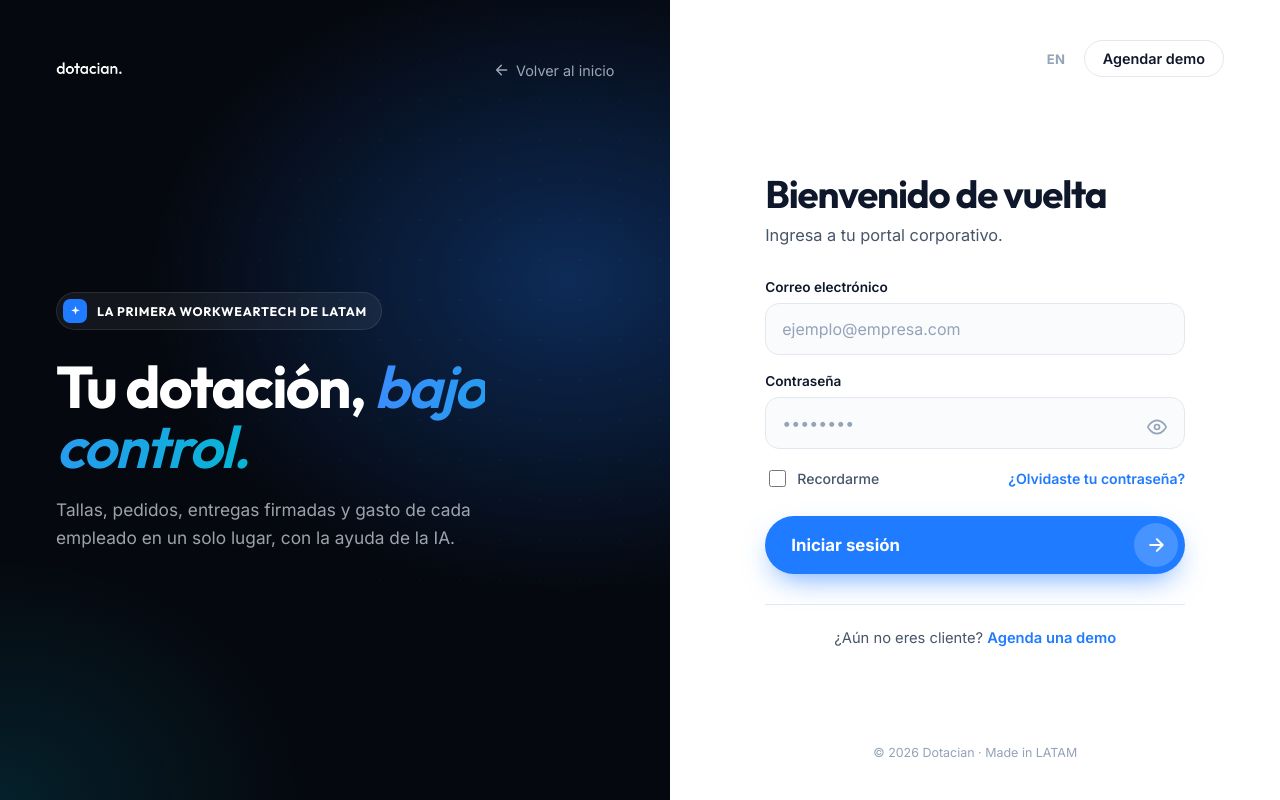
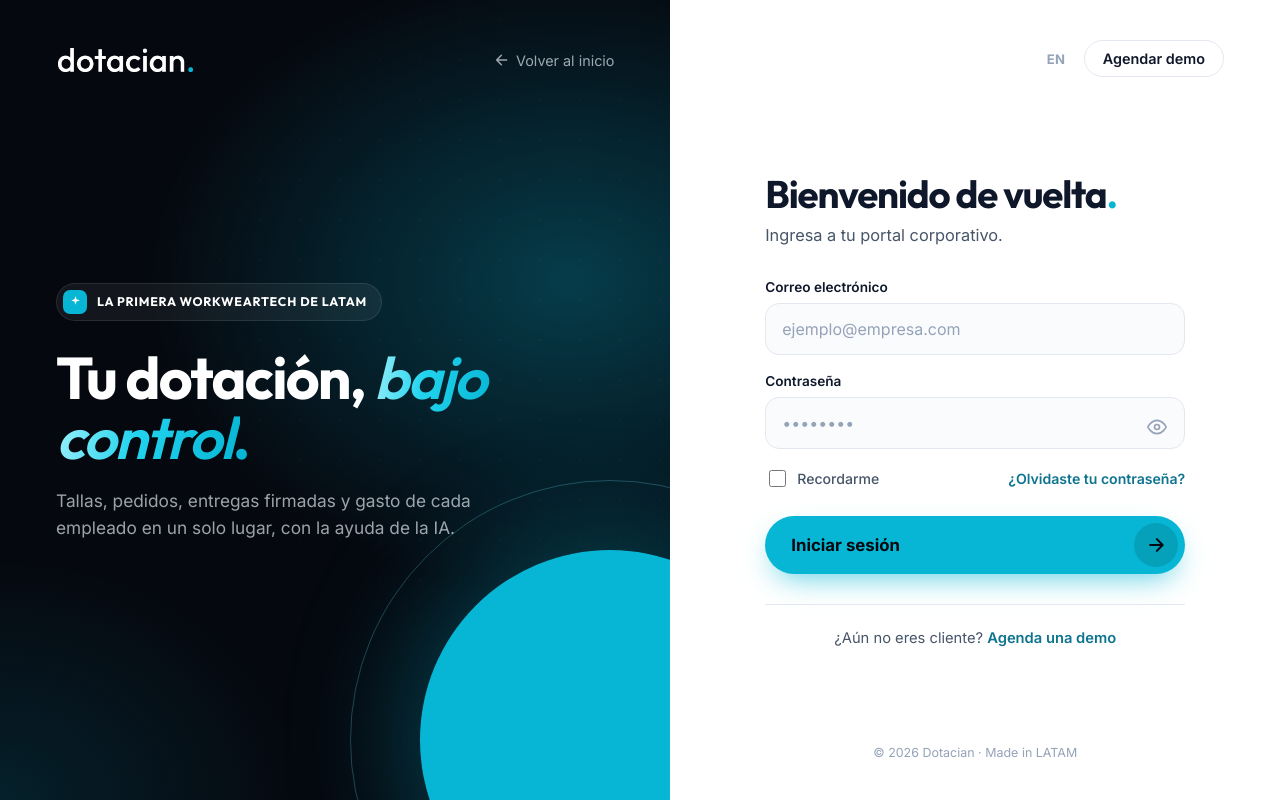
Before and after one commit to juanvalenciarg/dotacian, a plain HTML site: page login.es.html in a window 1280 px wide. Drawn offline with nearby package versions, Linux system fonts and the light colour scheme.

Commit message:
Login: experiencia de marca con el cian y el punto de Dotacian
Co-Authored-By: Claude Opus 5.5 <noreply@anthropic.com>

```diff
--- a/login.es.html
+++ b/login.es.html
@@ -27,7 +27,9 @@
     :root {
       --ink: #05080F;
       --ink-2: #0A101C;
-      --blue: #1F7BFF;
+      --blue: #06B6D4;
+      --brand: #06B6D4;
+      --brand-deep: #0E7490;
       --cyan: #06B6D4;
       --mint: #10B981;
       --amber: #F59E0B;
@@ -37,7 +39,7 @@
       --text-2: #475569;
       --text-3: #94A3B8;
       --on-dark-2: rgba(230, 236, 245, 0.68);
-      --grad: linear-gradient(100deg, #3B8CFF 0%, #06B6D4 100%);
+      --grad: linear-gradient(100deg, #A5F3FC 0%, #22D3EE 45%, #06B6D4 100%);
       --font-head: 'Outfit', system-ui, sans-serif;
       --font-body: 'Inter', system-ui, sans-serif;
     }
@@ -56,7 +58,7 @@
       position: relative; overflow: hidden; color: #fff; padding: 48px 56px;
       display: flex; flex-direction: column;
       background:
-        radial-gradient(700px 520px at 85% 35%, rgba(31, 123, 255, .3), transparent 60%),
+        radial-gradient(700px 520px at 85% 35%, rgba(6, 182, 212, .3), transparent 60%),
         radial-gradient(500px 400px at 0% 100%, rgba(6, 182, 212, .14), transparent 60%),
         var(--ink);
     }
@@ -68,7 +70,7 @@
       -webkit-mask-image: radial-gradient(ellipse at 70% 40%, #000 0%, transparent 70%);
     }
     .brand-top { position: relative; display: flex; justify-content: space-between; align-items: center; z-index: 2; }
-    .brand-top img { height: 40px; width: auto; filter: brightness(0) invert(1); }
+    .brand-top .wordmark { width: 138px; color: #fff; }
     .back { font-size: .9rem; color: var(--on-dark-2); display: inline-flex; gap: 6px; align-items: center; }
     .back:hover { color: #fff; }
 
@@ -77,19 +79,19 @@
     .badge i { width: 24px; height: 24px; border-radius: 7px; display: grid; place-items: center; background: var(--blue); }
     .badge span { font-family: var(--font-head); font-weight: 700; letter-spacing: .06em; font-size: .78rem; text-transform: uppercase; }
     .brand h1 { font-size: clamp(2.6rem, 4.6vw, 4.6rem); font-weight: 700; }
-    .brand h1 em { font-style: italic; font-weight: 600; background: var(--grad); -webkit-background-clip: text; background-clip: text; color: transparent; padding-right: 4px; }
+    .brand h1 em { font-style: italic; font-weight: 600; background: var(--grad); -webkit-background-clip: text; background-clip: text; color: transparent; padding: 0 .12em 0 .06em; margin: 0 -.12em 0 -.06em; -webkit-box-decoration-break: clone; box-decoration-break: clone; }
     .brand-sub { margin-top: 20px; font-size: 1.08rem; line-height: 1.6; color: var(--on-dark-2); max-width: 440px; }
 
     .visual { position: relative; height: 400px; }
     .orbit { position: absolute; width: 380px; height: 380px; border: 1px solid rgba(111, 177, 255, .22); border-radius: 50%; left: 50%; top: 50%; transform: translate(-50%, -50%); }
-    .photo { position: absolute; inset: 0 20px; border-radius: 160px 160px 24px 24px; overflow: hidden; background: #0d1626; box-shadow: 0 40px 80px -30px rgba(31, 123, 255, .55), inset 0 0 0 1px rgba(255, 255, 255, .08); }
+    .photo { position: absolute; inset: 0 20px; border-radius: 160px 160px 24px 24px; overflow: hidden; background: #0d1626; box-shadow: 0 40px 80px -30px rgba(6, 182, 212, .55), inset 0 0 0 1px rgba(255, 255, 255, .08); }
     .photo img { width: 100%; height: 100%; object-fit: cover; object-position: center 30%; display: block; }
     .photo::after { content: ""; position: absolute; inset: 0; background: linear-gradient(180deg, transparent 45%, rgba(5, 8, 15, .6) 100%); }
     .fcard { position: absolute; background: #fff; color: var(--text); border-radius: 16px; padding: 12px 14px; box-shadow: 0 24px 60px -20px rgba(2, 8, 23, .6); font-size: .76rem; animation: bob 7s ease-in-out infinite; }
     .fcard small { display: block; color: var(--text-3); font-size: .68rem; }
     .fcard b { font-family: var(--font-head); font-size: .98rem; }
     .fc-ai { right: -44px; top: 36px; width: 180px; }
-    .ai-tag { display: inline-flex; align-items: center; gap: 5px; font-size: .64rem; font-weight: 700; color: var(--blue); background: rgba(31, 123, 255, .1); padding: 3px 8px; border-radius: 999px; margin-bottom: 8px; }
+    .ai-tag { display: inline-flex; align-items: center; gap: 5px; font-size: .64rem; font-weight: 700; color: var(--brand-deep); background: rgba(6, 182, 212, .12); padding: 3px 8px; border-radius: 999px; margin-bottom: 8px; }
     .fc-ai .row { display: flex; align-items: baseline; gap: 8px; }
     .fc-ai .row b { font-size: 1.6rem; }
     .fc-ai .row span { color: var(--mint); font-weight: 700; font-size: .7rem; }
@@ -108,31 +110,31 @@
     .form-wrap { flex: 1; display: flex; align-items: center; justify-content: center; }
     .box { width: 100%; max-width: 420px; }
     .box .logo-mobile { display: none; margin-bottom: 28px; }
-    .box .logo-mobile img { height: 40px; width: auto; }
+    .box .logo-mobile .wordmark { width: 132px; color: var(--text); }
     .box h2 { font-size: 2.4rem; }
     .box .lead { color: var(--text-2); margin: 10px 0 34px; font-size: 1.02rem; }
 
     .field { margin-bottom: 18px; position: relative; }
     .field label { display: block; font-size: .85rem; font-weight: 600; margin-bottom: 8px; }
     .modern-input { width: 100%; padding: 15px 16px; border: 1.5px solid var(--line); border-radius: 14px; font: inherit; font-size: 1rem; background: #FAFBFD; color: var(--text); transition: border-color .2s, box-shadow .2s, background .2s; }
-    .modern-input:focus { outline: none; border-color: var(--blue); box-shadow: 0 0 0 4px rgba(31, 123, 255, .14); background: #fff; }
+    .modern-input:focus { outline: none; border-color: var(--blue); box-shadow: 0 0 0 4px rgba(6, 182, 212, .14); background: #fff; }
     .modern-input::placeholder { color: var(--text-3); }
     .toggle-password { position: absolute; right: 14px; top: 40px; background: none; border: 0; cursor: pointer; color: var(--text-3); display: grid; place-items: center; padding: 4px; }
     .toggle-password:hover { color: var(--text); }
     .row-opts { display: flex; justify-content: space-between; align-items: center; margin: 6px 0 26px; font-size: .88rem; gap: 12px; flex-wrap: wrap; }
     .row-opts label { display: flex; align-items: center; gap: 8px; color: var(--text-2); cursor: pointer; font-weight: 500; }
     .row-opts input { accent-color: var(--blue); width: 17px; height: 17px; cursor: pointer; }
-    .row-opts a { color: var(--blue); font-weight: 600; }
+    .row-opts a { color: var(--brand-deep); font-weight: 600; }
     .row-opts a:hover { text-decoration: underline; }
 
-    .modern-btn { width: 100%; display: flex; align-items: center; justify-content: space-between; padding: 7px 7px 7px 26px; border: 0; border-radius: 999px; background: var(--blue); color: #fff; font: inherit; font-weight: 700; font-size: 1.05rem; cursor: pointer; box-shadow: 0 12px 30px -10px rgba(31, 123, 255, .7); transition: transform .2s, box-shadow .2s; }
-    .modern-btn .arrow { width: 44px; height: 44px; border-radius: 50%; background: rgba(255, 255, 255, .18); display: grid; place-items: center; transition: transform .2s; }
-    .modern-btn:hover { transform: translateY(-2px); box-shadow: 0 18px 40px -12px rgba(31, 123, 255, .85); }
+    .modern-btn { width: 100%; display: flex; align-items: center; justify-content: space-between; padding: 7px 7px 7px 26px; border: 0; border-radius: 999px; background: var(--brand); color: var(--ink); font: inherit; font-weight: 700; font-size: 1.05rem; cursor: pointer; box-shadow: 0 12px 30px -10px rgba(6, 182, 212, .7); transition: transform .2s, box-shadow .2s; }
+    .modern-btn .arrow { width: 44px; height: 44px; border-radius: 50%; background: rgba(5, 8, 15, .12); display: grid; place-items: center; transition: transform .2s; }
+    .modern-btn:hover { transform: translateY(-2px); box-shadow: 0 18px 40px -12px rgba(6, 182, 212, .85); }
     .modern-btn:hover .arrow { transform: translateX(3px); }
     .modern-btn:disabled { opacity: .7; cursor: not-allowed; transform: none; }
 
     .alt { margin-top: 30px; padding-top: 24px; border-top: 1px solid var(--line); font-size: .92rem; color: var(--text-2); text-align: center; }
-    .alt a { color: var(--blue); font-weight: 600; }
+    .alt a { color: var(--brand-deep); font-weight: 600; }
     .alt a:hover { text-decoration: underline; }
     .form-foot { font-size: .78rem; color: var(--text-3); text-align: center; }
 
@@ -166,6 +168,17 @@
       .box h2 { font-size: 2rem; }
       .form-wrap { padding: 32px 0; }
     }
+
+    /* Marca: wordmark con punto cian y punto de cierre */
+    .wordmark {
+      display: block; aspect-ratio: 1935 / 343;
+      background: linear-gradient(90deg, currentColor 0 94.9%, var(--brand) 94.9% 100%);
+      -webkit-mask: url('/assets/logos/wordmark.png') center / contain no-repeat;
+      mask: url('/assets/logos/wordmark.png') center / contain no-repeat;
+    }
+    .bdot { color: var(--brand); -webkit-text-fill-color: var(--brand); }
+    .brand-dot { position: absolute; z-index: 1; width: 380px; height: 380px; right: -130px; bottom: -130px; border-radius: 50%; background: var(--brand); box-shadow: 0 0 120px 10px rgba(6, 182, 212, .35); pointer-events: none; }
+    .brand-dot::after { content: ""; position: absolute; inset: -70px; border-radius: 50%; border: 1px solid rgba(103, 232, 249, .25); }
   </style>
 </head>
 
@@ -175,7 +188,7 @@
     <!-- Brand side -->
     <aside class="brand">
       <div class="brand-top">
-        <a href="/"><img src="assets/logos/logo_dotacian.png" alt="Dotacian"></a>
+        <a href="/" aria-label="Dotacian"><span class="wordmark" aria-hidden="true"></span></a>
         <a href="/" class="back">
           <svg width="16" height="16" viewBox="0 0 24 24" fill="none" stroke="currentColor" stroke-width="2.2" stroke-linecap="round" stroke-linejoin="round"><path d="M19 12H5M11 19l-7-7 7-7"/></svg>Volver al inicio</a>
       </div>
@@ -186,12 +199,13 @@
             <i><svg width="13" height="13" viewBox="0 0 24 24" fill="#fff"><path d="M12 2l1.9 5.8L20 10l-6.1 2.2L12 18l-1.9-5.8L4 10l6.1-2.2z"/></svg></i>
             <span>La primera WorkwearTech de LATAM</span>
           </div>
-          <h1>Tu dotación, <em>bajo control.</em></h1>
+          <h1>Tu dotación, <em>bajo control</em><span class="bdot">.</span></h1>
           <p class="brand-sub">Tallas, pedidos, entregas firmadas y gasto de cada empleado en un solo lugar, con la ayuda de la IA.</p>
         </div>
 
       </div>
 
+      <div class="brand-dot" aria-hidden="true"></div>
     </aside>
 
     <!-- Form side -->
@@ -203,8 +217,8 @@
 
       <div class="form-wrap">
         <div class="box">
-          <a href="/" class="logo-mobile"><img src="assets/logos/logo_dotacian.png" alt="Dotacian"></a>
-          <h2>Bienvenido de vuelta</h2>
+          <a href="/" class="logo-mobile" aria-label="Dotacian"><span class="wordmark" aria-hidden="true"></span></a>
+          <h2>Bienvenido de vuelta<span class="bdot">.</span></h2>
           <p class="lead">Ingresa a tu portal corporativo.</p>
 
           <form class="auth-form" id="client-login-form" onsubmit="return false;">
```
Also changed, not shown: login.html (+32 -18 lines).
